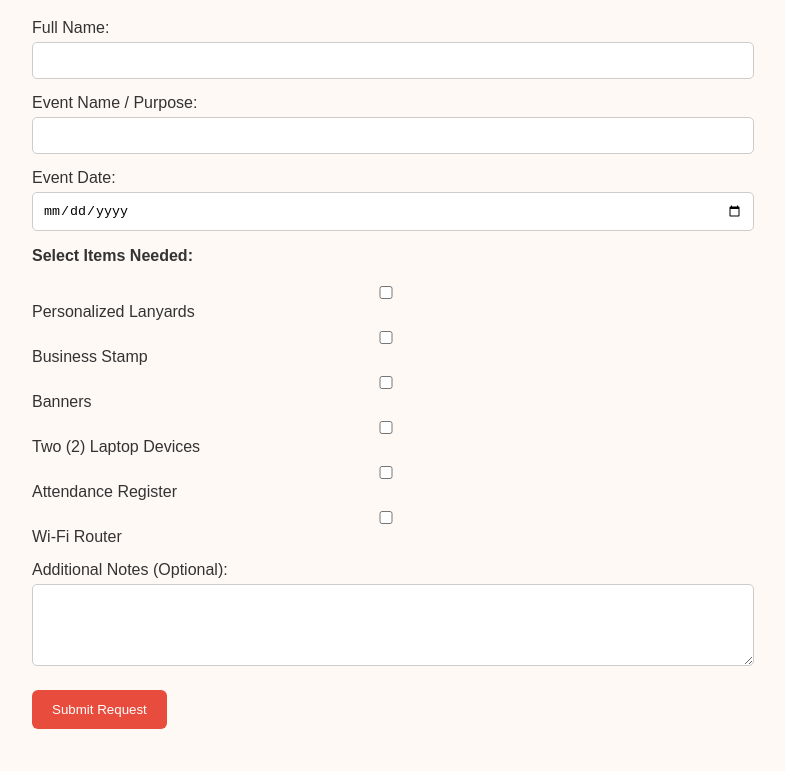
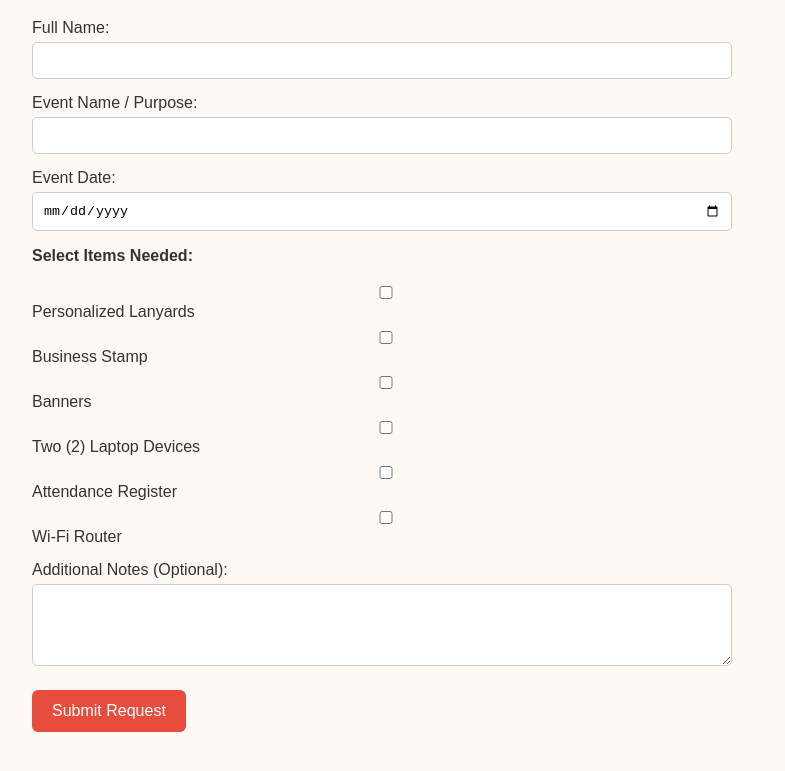
Before and after one commit to SamkeloKheswa/portal.mech, a plain HTML site: page Index.html in a window 1280 px wide. Shown: the part 101-872 px from the top of the page, without its empty margins (258-1043 px from the left). Drawn offline with Linux system fonts and the light colour scheme.

Commit message:
Update Index.html

```diff
--- a/Index.html
+++ b/Index.html
@@ -26,6 +26,7 @@
       margin-top: 5px;
       border-radius: 5px;
       border: 1px solid #ccc;
+      box-sizing: border-box;
     }
     .checkbox-group {
       margin-top: 15px;
@@ -33,6 +34,7 @@
     .checkbox-group label {
       display: block;
       margin: 5px 0;
+      cursor: pointer;
     }
     button {
       background: #e74c3c;
@@ -42,6 +44,8 @@
       border-radius: 6px;
       margin-top: 20px;
       cursor: pointer;
+      font-size: 1rem;
+      transition: background-color 0.3s ease;
     }
     button:hover {
       background: #c0392b;
@@ -54,13 +58,13 @@
   <form action="https://formspree.io/f/xwpqvbng" method="POST">
 
     <label for="name">Full Name:</label>
-    <input type="text" name="name" required />
+    <input type="text" name="name" id="name" required />
 
     <label for="event">Event Name / Purpose:</label>
-    <input type="text" name="event" required />
+    <input type="text" name="event" id="event" required />
 
-    <label for="date">Event Date:</label>
-    <input type="date" name="event_date" required />
+    <label for="event_date">Event Date:</label>
+    <input type="date" name="event_date" id="event_date" required />
 
     <div class="checkbox-group">
       <p><strong>Select Items Needed:</strong></p>
@@ -73,21 +77,22 @@
     </div>
 
     <label for="notes">Additional Notes (Optional):</label>
-    <textarea name="notes" rows="4"></textarea>
+    <textarea name="notes" id="notes" rows="4"></textarea>
 
     <button type="submit">Submit Request</button>
   </form>
 
   <!-- Tawk.to Live Chat -->
   <script type="text/javascript">
-    var Tawk_API=Tawk_API||{}, Tawk_LoadStart=new Date();
-    (function(){
-      var s1=document.createElement("script"),s0=document.getElementsByTagName("script")[0];
-      s1.async=true;
-      s1.src='https://embed.tawk.to/YOUR_TAWKTO_PROPERTY_ID/1h0example';
-      s1.charset='UTF-8';
-      s1.setAttribute('crossorigin','*');
-      s0.parentNode.insertBefore(s1,s0);
+    var Tawk_API = Tawk_API || {}, Tawk_LoadStart = new Date();
+    (function() {
+      var s1 = document.createElement("script"),
+        s0 = document.getElementsByTagName("script")[0];
+      s1.async = true;
+      s1.src = 'https://embed.tawk.to/YOUR_TAWKTO_PROPERTY_ID/default';
+      s1.charset = 'UTF-8';
+      s1.setAttribute('crossorigin', '*');
+      s0.parentNode.insertBefore(s1, s0);
     })();
   </script>
 
```
